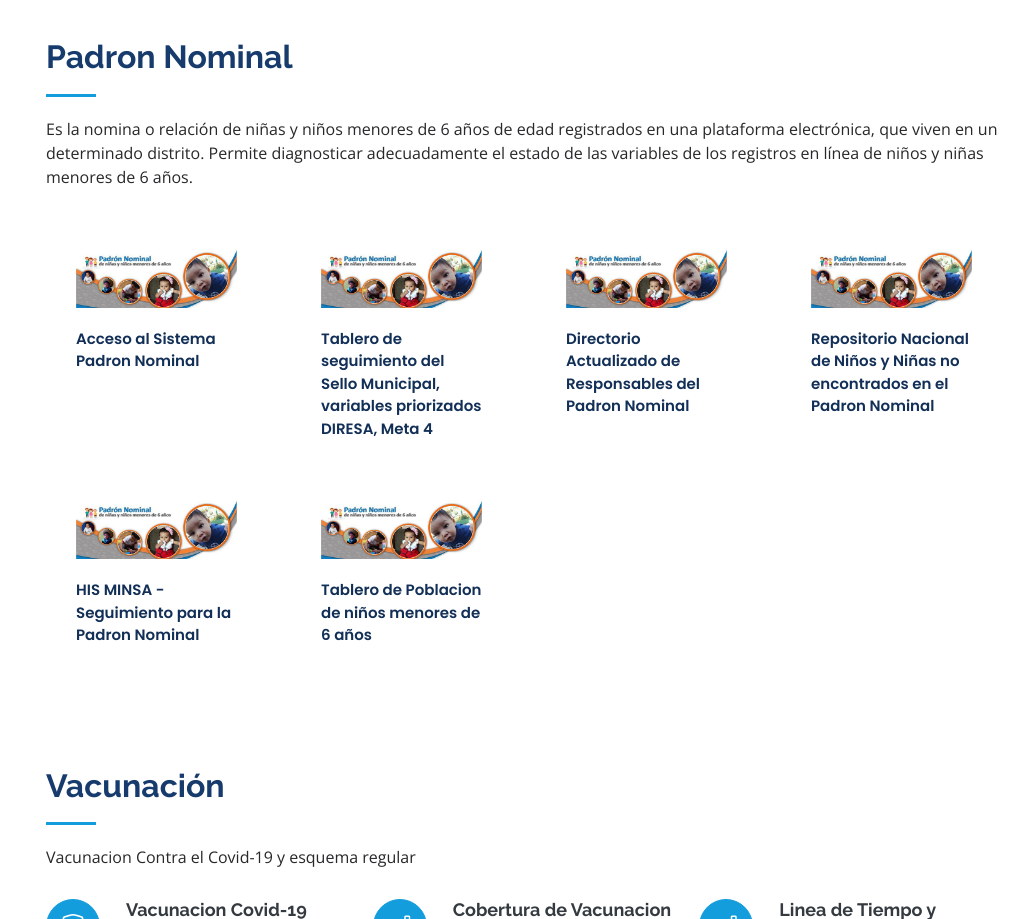
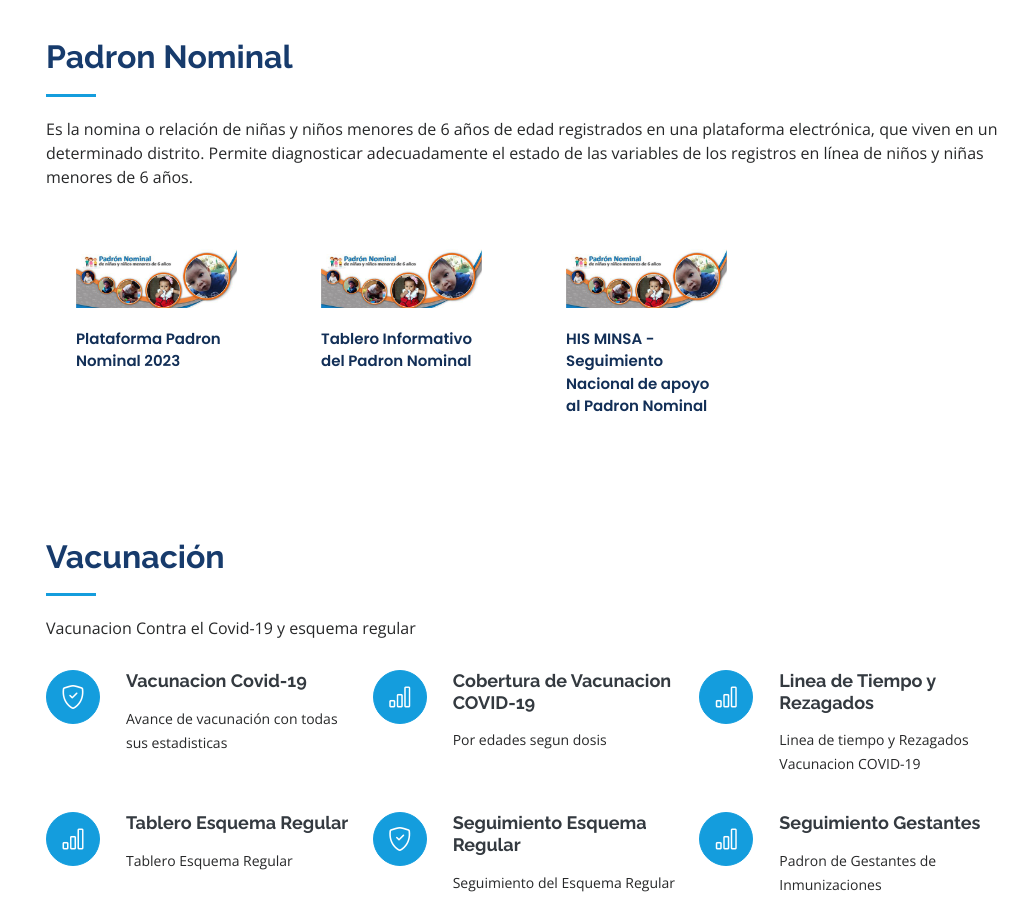
Before and after one commit to veronny/saludjunin, a Django app: page / in a window 1280 px wide. Shown: the part 2334-3253 px from the top of the page, without its empty margins (266-1280 px from the left). Run offline with Django 4.2, Linux system fonts and the light colour scheme; some libraries are stand-ins or nearby versions.

Commit message:
padron nominal

```diff
--- a/principal/templates/index.html
+++ b/principal/templates/index.html
@@ -185,26 +185,8 @@
           <div class="col-lg-3 col-md-6 d-md-flex align-items-md-stretch" data-aos="fade-up">
             <div class="count-box">
               <img src="{% static 'assets/img/portfolio/padron_nominal.png' %}" class="img-fluid" alt="">
-                <a href="https://padronnominal.reniec.gob.pe/padronn/" target="_blank">
-                 Acceso al Sistema Padron Nominal
-              </a>
-            </div>
-          </div>
-
-          <div class="col-lg-3 col-md-6 d-md-flex align-items-md-stretch" data-aos="fade-up">
-            <div class="count-box">
-              <img src="{% static 'assets/img/portfolio/padron_nominal.png' %}" class="img-fluid" alt="">
-                <a href="https://app.powerbi.com/view?r=eyJrIjoiYTgyMGMzMTUtZTlkZC00YmUxLTliYjAtOWZjYjE3ZDU2YmRmIiwidCI6ImQxYzM1MDFkLWE2MWUtNGJiYi04NDdhLWQ5NDRiZmFlOGRiMCIsImMiOjR9" target="_blank">
-                 Tablero de seguimiento del Sello Municipal, variables priorizados DIRESA, Meta 4
-              </a>
-            </div>
-          </div>
-
-          <div class="col-lg-3 col-md-6 d-md-flex align-items-md-stretch" data-aos="fade-up">
-            <div class="count-box">
-              <img src="{% static 'assets/img/portfolio/padron_nominal.png' %}" class="img-fluid" alt="">
-                <a href="https://www.minsa.gob.pe/reunis/data/directorio_padron_nominal.asp" target="_blank">
-                Directorio Actualizado de Responsables del Padron Nominal
+                <a href="https://padronnominal.herokuapp.com/" target="_blank">
+                 Plataforma Padron Nominal 2023
               </a>
             </div>
           </div>
@@ -213,7 +195,7 @@
             <div class="count-box">
               <img src="{% static 'assets/img/portfolio/padron_nominal.png' %}" class="img-fluid" alt="">
                 <a href="https://public.tableau.com/profile/ogei.minsa.peru#!/vizhome/PADRON_NOMINAL_TOOLS/PN" target="_blank">
-                 Repositorio Nacional de Niños y Niñas no encontrados en el Padron Nominal
+                 Tablero Informativo del Padron Nominal
               </a>
             </div>
           </div>
@@ -222,20 +204,10 @@
             <div class="count-box">
               <img src="{% static 'assets/img/portfolio/padron_nominal.png' %}" class="img-fluid" alt="">
                 <a href="https://websalud.minsa.gob.pe/hisminsa/" target="_blank">
-                HIS MINSA - Seguimiento para la Padron Nominal
+                HIS MINSA - Seguimiento Nacional de apoyo al Padron Nominal
               </a>
             </div>
           </div>
-
-          <div class="col-lg-3 col-md-6 d-md-flex align-items-md-stretch" data-aos="fade-up">
-            <div class="count-box">
-              <img src="{% static 'assets/img/portfolio/padron_nominal.png' %}" class="img-fluid" alt="">
-                <a href="https://public.tableau.com/app/profile/ogei.minsa.peru/viz/Padron_Nominal/PadronNominal" target="_blank">
-                Tablero de Poblacion de niños menores de 6 años
-                </a>
-            </div>
-          </div>
-        </div>
 
       </div>
     </section>
```
